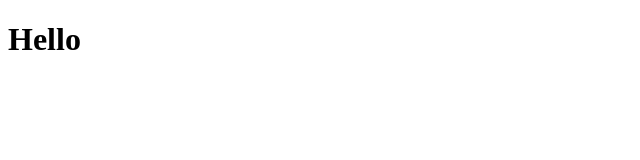
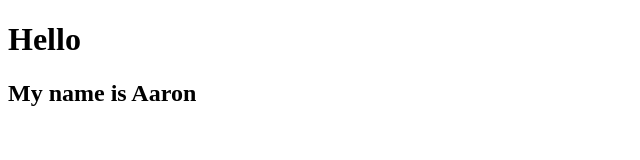
Before and after one commit to aaronklepper/klepperpractice, a plain HTML site: page index.html in a window 1280 px wide. Shown: the whole page, without its empty margins (0-640 px from the left). Drawn offline with Linux system fonts and the light colour scheme.

Commit message:
added a new header

```diff
--- a/index.html
+++ b/index.html
@@ -3,5 +3,6 @@
   <head> </head>
   <body>
     <h1>Hello</h1>
+    <h2>My name is Aaron</h2>
   </body>
 </html>
```
